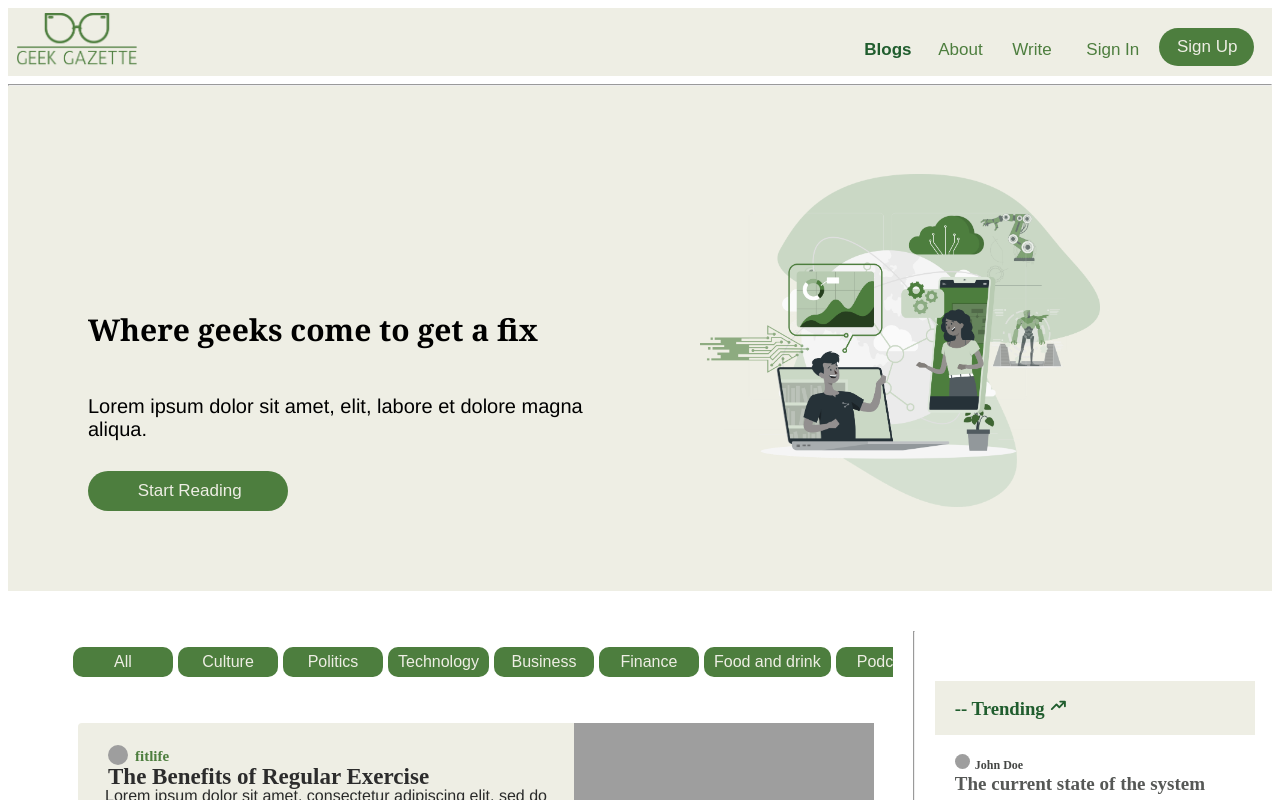
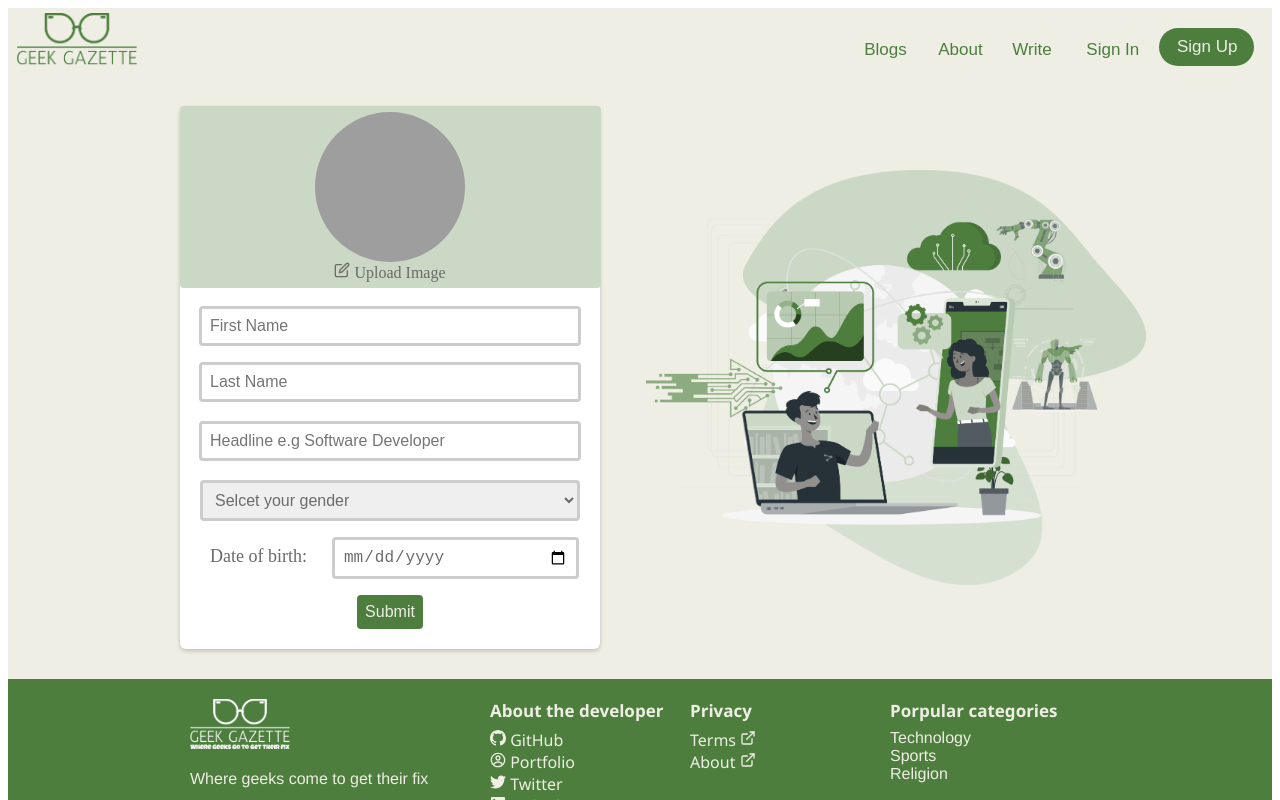
Before and after one commit to kiptanuiBoaz/geekgazette, a React (Vite) app: page /user/new-profile in a window 1280 px wide. Before the commit this address led to /. Shown: the top 800 px of the page. Built offline with nearby package versions, Linux system fonts and the light colour scheme; grey boxes are pictures that could not be loaded.

Commit message:
added profile page

```diff
--- a/src/App.tsx
+++ b/src/App.tsx
@@ -1,7 +1,7 @@
 import { Route, Routes, Navigate } from "react-router-dom";
 import { Layout } from "./Layout";
 import { HomePage, Navbar } from "./pages/index";
-import { FullBlogPage, EditBlog, NewBlogForm, LoginForm, SignUpForm, AuthHome } from './pages/index';
+import { FullBlogPage, EditBlog, NewBlogForm, LoginForm, SignUpForm, AuthHome ,UserProfileForm} from './pages';
 
 
 export const App = () => {
@@ -19,6 +19,8 @@ export const App = () => {
           <Route path="edit/:blogId" element={<EditBlog />} />
         </Route>
 
+        <Route path="user/new-profile" element={<UserProfileForm/>}/>
+
       </Route>
 
       <Route path="auth" element={<AuthHome />}>
--- a/src/components/blogs/Blog.tsx
+++ b/src/components/blogs/Blog.tsx
@@ -11,9 +11,10 @@ interface BlogProps {
     username: string;
     date: string;
     category: string;
+    blogId: string;
 }
 
-export const Blog = ({ content, title, image, avatar, username, date, category }: BlogProps) => {
+export const Blog = ({ content, title, image, avatar, username, date, category,blogId }: BlogProps) => {
     const [brightness, setBrightness] = useState<string>("brightness(100%)");
     const shortContent = content.substring(0, 100) + "...";
     const formattedDate = <TimeAgo timestamp={date} />
@@ -24,7 +25,7 @@ export const Blog = ({ content, title, image, avatar, username, date, category }
             onMouseEnter={() => setBrightness("brightness(50%)")}
             onMouseLeave={() => setBrightness("brightness(100%)")}
             className='blog'
-            onClick={() => { navigate("blog/MnwxMjA3fDB8MHxl") }}
+            onClick={() => { navigate(`blog/${blogId}`) }}
         >
             <div className='blog-left'>
                 <div className='blog-header'>
--- a/src/components/blogs/Read.tsx
+++ b/src/components/blogs/Read.tsx
@@ -16,7 +16,9 @@ export const Read = () => {
       "username": "fitlife",
       "date": "2023-02-21T13:45:46.937Z",
       "avatar": "https://images.unsplash.com/photo-1678462172400-74d993672630?ixlib=rb-4.0.3&ixid=MnwxMjA3fDB8MHxlZGl0b3JpYWwtZmVlZHwzfHx8ZW58MHx8fHw%3D&auto=format&fit=crop&w=400&q=60",
-      "category": "Technology"
+      "category": "Technology",
+      "blogId":"lwe23jl23njjbl4"
+
     },
     {
       "title": "The Importance of Sleep",
@@ -25,7 +27,8 @@ export const Read = () => {
       "username": "restwell",
       "date": "2023-02-21T13:45:46.937Z",
       "avatar": "https://images.unsplash.com/photo-1678462172400-74d993672630?ixlib=rb-4.0.3&ixid=MnwxMjA3fDB8MHxlZGl0b3JpYWwtZmVlZHwzfHx8ZW58MHx8fHw%3D&auto=format&fit=crop&w=400&q=60",
-      "category": "Health"
+      "category": "Health",
+      "blogId":"lwe23jl23hi7jbl4"
     },
     {
       "title": "Top 10 Tourist Attractions in Paris",
@@ -34,7 +37,8 @@ export const Read = () => {
       "username": "traveler",
       "date": "2023-02-21T13:45:46.937Z",
       "avatar": "https://images.unsplash.com/photo-1678462172400-74d993672630?ixlib=rb-4.0.3&ixid=MnwxMjA3fDB8MHxlZGl0b3JpYWwtZmVlZHwzfHx8ZW58MHx8fHw%3D&auto=format&fit=crop&w=400&q=60",
-      "category": "Travel"
+      "category": "Travel",
+      "blogId":"lwe298ul23njjbl4"
     },
     {
       content: "Lorem ipsum dolor sit amet, consectetur adipiscing elit. Sed auctor, lectus id ornare suscipit, velit velit viverra ante, nec dignissim justo metus id nibh. Praesent commodo nunc sit amet nisi interdum ultricies. Fusce commodo, libero eu pulvinar malesuada, tellus tortor suscipit metus, vel ornare purus justo quis elit. Suspendisse porttitor magna nec tortor mollis, eget commodo mauris interdum. In faucibus velit non dui malesuada aliquam. Praesent faucibus, tortor nec viverra commodo, lectus dolor euismod dolor, eu aliquam magna ipsum vitae nulla. Vivamus eu justo at quam vehicula placerat. Sed eget odio vitae velit auctor consequat. Suspendisse aliquam, justo non eleifend efficitur, nisl magna faucibus dolor, in tincidunt turpis arcu vel felis. Aliquam tincidunt justo euismod lacus consectetur, at cursus ante vehicula. Nunc rutrum dolor nec diam egestas, id lacinia odio tempor. Phasellus imperdiet lacinia lectus, vitae placerat eros lobortis sed. Sed vel tincidunt metus, a lacinia mauris.",
@@ -43,7 +47,8 @@ export const Read = () => {
       avatar: "https://images.unsplash.com/photo-1678462172400-74d993672630?ixlib=rb-4.0.3&ixid=MnwxMjA3fDB8MHxlZGl0b3JpYWwtZmVlZHwzfHx8ZW58MHx8fHw%3D&auto=format&fit=crop&w=400&q=60",
       username: "John Doe",
       "date": "2023-02-21T13:45:46.937Z",
-      category: "technology"
+      category: "technology",
+      "blogId":"lwe20jiu23njjbl4"
     },
     {
       content: "Lorem ipsum dolor sit amet, consectetur adipiscing elit. Sed auctor, lectus id ornare suscipit, velit velit viverra ante, nec dignissim justo metus id nibh. Praesent commodo nunc sit amet nisi interdum ultricies. Fusce commodo, libero eu pulvinar malesuada, tellus tortor suscipit metus, vel ornare purus justo quis elit. Suspendisse porttitor magna nec tortor mollis, eget commodo mauris interdum. In faucibus velit non dui malesuada aliquam. Praesent faucibus, tortor nec viverra commodo, lectus dolor euismod dolor, eu aliquam magna ipsum vitae nulla. Vivamus eu justo at quam vehicula placerat. Sed eget odio vitae velit auctor consequat. Suspendisse aliquam, justo non eleifend efficitur, nisl magna faucibus dolor, in tincidunt turpis arcu vel felis. Aliquam tincidunt justo euismod lacus consectetur, at cursus ante vehicula. Nunc rutrum dolor nec diam egestas, id lacinia odio tempor. Phasellus imperdiet lacinia lectus, vitae placerat eros lobortis sed. Sed vel tincidunt metus, a lacinia mauris.",
@@ -52,7 +57,8 @@ export const Read = () => {
       avatar: "https://images.unsplash.com/photo-1678462172400-74d993672630?ixlib=rb-4.0.3&ixid=MnwxMjA3fDB8MHxlZGl0b3JpYWwtZmVlZHwzfHx8ZW58MHx8fHw%3D&auto=format&fit=crop&w=400&q=60",
       username: "John Doe",
       "date": "2023-02-21T13:45:46.937Z",
-      category: "technology"
+      category: "technology",
+      "blogId":"lwe23jl239ngbl4"
     },
     {
       content: "Lorem ipsum dolor sit amet, consectetur adipiscing elit. Sed auctor, lectus id ornare suscipit, velit velit viverra ante, nec dignissim justo metus id nibh. Praesent commodo nunc sit amet nisi interdum ultricies. Fusce commodo, libero eu pulvinar malesuada, tellus tortor suscipit metus, vel ornare purus justo quis elit. Suspendisse porttitor magna nec tortor mollis, eget commodo mauris interdum. In faucibus velit non dui malesuada aliquam. Praesent faucibus, tortor nec viverra commodo, lectus dolor euismod dolor, eu aliquam magna ipsum vitae nulla. Vivamus eu justo at quam vehicula placerat. Sed eget odio vitae velit auctor consequat. Suspendisse aliquam, justo non eleifend efficitur, nisl magna faucibus dolor, in tincidunt turpis arcu vel felis. Aliquam tincidunt justo euismod lacus consectetur, at cursus ante vehicula. Nunc rutrum dolor nec diam egestas, id lacinia odio tempor. Phasellus imperdiet lacinia lectus, vitae placerat eros lobortis sed. Sed vel tincidunt metus, a lacinia mauris.",
@@ -61,16 +67,18 @@ export const Read = () => {
       avatar: "https://images.unsplash.com/photo-1678462172400-74d993672630?ixlib=rb-4.0.3&ixid=MnwxMjA3fDB8MHxlZGl0b3JpYWwtZmVlZHwzfHx8ZW58MHx8fHw%3D&auto=format&fit=crop&w=400&q=60",
       username: "John Doe",
       "date": "2023-02-21T13:45:46.937Z",
-      category: "technology"
+      category: "technology",
+      "blogId":"lwe23jl23njj0hl"
     },
     {
       content: "Lorem ipsum dolor sit amet, consectetur adipiscing elit. Sed auctor, lectus id ornare suscipit, velit velit viverra ante, nec dignissim justo metus id nibh. Praesent commodo nunc sit amet nisi interdum ultricies. Fusce commodo, libero eu pulvinar malesuada, tellus tortor suscipit metus, vel ornare purus justo quis elit. Suspendisse porttitor magna nec tortor mollis, eget commodo mauris interdum. In faucibus velit non dui malesuada aliquam. Praesent faucibus, tortor nec viverra commodo, lectus dolor euismod dolor, eu aliquam magna ipsum vitae nulla. Vivamus eu justo at quam vehicula placerat. Sed eget odio vitae velit auctor consequat. Suspendisse aliquam, justo non eleifend efficitur, nisl magna faucibus dolor, in tincidunt turpis arcu vel felis. Aliquam tincidunt justo euismod lacus consectetur, at cursus ante vehicula. Nunc rutrum dolor nec diam egestas, id lacinia odio tempor. Phasellus imperdiet lacinia lectus, vitae placerat eros lobortis sed. Sed vel tincidunt metus, a lacinia mauris.",
       title: "The current state of the system",
       image: "https://images.unsplash.com/photo-1678436749354-8dce394a3693?ixlib=rb-4.0.3&ixid=MnwxMjA3fDB8MHxwaG90by1wYWdlfHx8fGVufDB8fHx8&auto=format&fit=crop&w=869&q=80",
       avatar: "https://images.unsplash.com/photo-1678462172400-74d993672630?ixlib=rb-4.0.3&ixid=MnwxMjA3fDB8MHxlZGl0b3JpYWwtZmVlZHwzfHx8ZW58MHx8fHw%3D&auto=format&fit=crop&w=400&q=60",
-      username: "John Doe",
+      "username": "John Doe",
       "date": "2023-02-21T13:45:46.937Z",
-      category: "technology"
+      "category": "technology",
+      "blogId":"lwe23jl23n98guj4"
     },
   ]
   const trend = [
@@ -122,12 +130,12 @@ export const Read = () => {
 
             <div className='trending'>
               <h3 className='header-trending'>Trending <HiTrendingUp/></h3>
-              {trend.map(blog => <Trend {...blog} />)}
+              {blogs.map((blog,i) =>{ if( i<3) return<Trend {...blog} />})}
             </div>
 
             <div className='trending'>
               <h3 className='header-trending'>Latest<FiClock/></h3>
-              {trend.map(blog => <Trend {...blog} />)}
+              {blogs.map((blog,i) =>{ if( i<3) return<Trend {...blog} />})}
             </div>
 
       </div>
--- a/src/components/blogs/full-blog.scss
+++ b/src/components/blogs/full-blog.scss
@@ -1,6 +1,6 @@
 .blog-article {
   // background-color: var(--primary-backround);
-  padding: 0px 0px 30px 0px;
+  padding: 30px 0px 30px 0px;
   // margin-left: -10px;
 
 
--- a/src/components/homepage/Hero.tsx
+++ b/src/components/homepage/Hero.tsx
@@ -1,7 +1,7 @@
 import React, { useState } from 'react';
 import "./hero.scss";
 import { NavLink } from "react-router-dom";
-import blogImg from "../../assets/hero/blogIllustrator.png"
+import blogImg from "../../assets/hero/illustrator.png"
 
 export const Hero = () => {
   const [displayHero, setDisplayHero] = useState<boolean>(true);
--- a/src/pages/FullBlogPage.tsx
+++ b/src/pages/FullBlogPage.tsx
@@ -28,7 +28,8 @@ export const FullBlogPage = () => {
             "username": "fitlife",
             "date": "2023-04-21T13:45:46.937Z",
             "avatar": "https://images.unsplash.com/photo-1678462172400-74d993672630?ixlib=rb-4.0.3&ixid=MnwxMjA3fDB8MHxlZGl0b3JpYWwtZmVlZHwzfHx8ZW58MHx8fHw%3D&auto=format&fit=crop&w=400&q=60",
-            "category": "Technology"
+            "category": "Technology",
+            "blogId":"q43b94b4h4ui3b4b3"
         },
         {
             "title": "The Importance of Sleep",
@@ -37,7 +38,8 @@ export const FullBlogPage = () => {
             "username": "restwell",
             "date": "2022-12-21T13:45:46.937Z",
             "avatar": "https://images.unsplash.com/photo-1678462172400-74d993672630?ixlib=rb-4.0.3&ixid=MnwxMjA3fDB8MHxlZGl0b3JpYWwtZmVlZHwzfHx8ZW58MHx8fHw%3D&auto=format&fit=crop&w=400&q=60",
-            "category": "Health"
+            "category": "Health",
+            "blogId":"q43b94b4h4ui3b4b3"
         },
         {
             "title": "Top 10 Tourist Attractions in Paris",
@@ -46,7 +48,8 @@ export const FullBlogPage = () => {
             "username": "traveler",
             "date": "2022-08-21T13:45:46.937Z",
             "avatar": "https://images.unsplash.com/photo-1678462172400-74d993672630?ixlib=rb-4.0.3&ixid=MnwxMjA3fDB8MHxlZGl0b3JpYWwtZmVlZHwzfHx8ZW58MHx8fHw%3D&auto=format&fit=crop&w=400&q=60",
-            "category": "Travel"
+            "category": "Travel",
+            "blogId":"q43b94b4h4ui3b4b3"
         },
         {
             content: "Lorem ipsum dolor sit amet, consectetur adipiscing elit. Sed auctor, lectus id ornare suscipit, velit velit viverra ante, nec dignissim justo metus id nibh. Praesent commodo nunc sit amet nisi interdum ultricies. Fusce commodo, libero eu pulvinar malesuada, tellus tortor suscipit metus, vel ornare purus justo quis elit. Suspendisse porttitor magna nec tortor mollis, eget commodo mauris interdum. In faucibus velit non dui malesuada aliquam. Praesent faucibus, tortor nec viverra commodo, lectus dolor euismod dolor, eu aliquam magna ipsum vitae nulla. Vivamus eu justo at quam vehicula placerat. Sed eget odio vitae velit auctor consequat. Suspendisse aliquam, justo non eleifend efficitur, nisl magna faucibus dolor, in tincidunt turpis arcu vel felis. Aliquam tincidunt justo euismod lacus consectetur, at cursus ante vehicula. Nunc rutrum dolor nec diam egestas, id lacinia odio tempor. Phasellus imperdiet lacinia lectus, vitae placerat eros lobortis sed. Sed vel tincidunt metus, a lacinia mauris.",
@@ -55,7 +58,8 @@ export const FullBlogPage = () => {
             avatar: "https://images.unsplash.com/photo-1678462172400-74d993672630?ixlib=rb-4.0.3&ixid=MnwxMjA3fDB8MHxlZGl0b3JpYWwtZmVlZHwzfHx8ZW58MHx8fHw%3D&auto=format&fit=crop&w=400&q=60",
             username: "John Doe",
             "date": "2023-02-21T13:45:46.937Z",
-            category: "technology"
+            category: "technology",
+            "blogId":"q43b94b4h4ui3b4b3"
         },
     ]
 
--- a/src/pages/NewBlogForm.tsx
+++ b/src/pages/NewBlogForm.tsx
@@ -29,9 +29,9 @@ export const NewBlogForm: React.FC = () => {
     setImage(file);
   };
 
-  const onSubmit = () => {
+  // const onSubmit = () => {
 
-  }
+  // }
 
   const handleSubmit = (event: React.FormEvent<HTMLFormElement>) => {
     event.preventDefault();
@@ -44,7 +44,7 @@ export const NewBlogForm: React.FC = () => {
       formData.append('image', image);
     }
 
-    onSubmit(formData);
+    // onSubmit(formData);
 
     // clear form after submit
     setTitle('');
@@ -96,7 +96,7 @@ export const NewBlogForm: React.FC = () => {
         onChange={handleImageChange}
       />
       <br />
-      <button className='submit-button' type="submit">Submit</button>
+      <button onClick={()=>console.log(content)} className='submit-button' type="submit">Submit</button>
     </form>
   );
 };
--- a/src/pages/SignUpForm.tsx
+++ b/src/pages/SignUpForm.tsx
@@ -4,11 +4,13 @@ import "./sign-up-form.scss";
 import { Link } from "react-router-dom";
 import { ValidationMsgs, TogglePwdShow } from "../components";
 import { emailRegex, pwdRegex } from "../utils/REGEX";
+import { useNavigate } from "react-router-dom";
 
 
 
 
 export const SignUpForm = () => {
+  const navigate= useNavigate();
   const {
 
     AN_AT_SYMBOL_REGEX,
@@ -137,7 +139,7 @@ export const SignUpForm = () => {
           <TogglePwdShow passwordVisibility={passwordVisibility} />
         </div>
 
-        <button type="submit" className="login-button">Sign Up</button>
+        <button onClick={()=>navigate("/user/new-profile")} type="submit" className="login-button">Sign Up</button>
 
         {/* password validation */}
         {passwordFocus && !passwordValid && password !== "" &&
--- /dev/null
+++ b/src/pages/UserProfileForm.tsx
@@ -0,0 +1,54 @@
+import React from 'react';
+import "./user-profile-form.scss";
+import { FiEdit } from "react-icons/fi";
+import heroImage from "../assets/hero/illustrator.png";
+
+export const UserProfileForm = () => {
+    return (
+        <section className='profile-form-container'>
+            <form className='profile-form'>
+
+                <label htmlFor="file-upload" className='custom-file-upload'>
+                    <img className='file-upload-image' src="https://upload.wikimedia.org/wikipedia/commons/7/7c/Profile_avatar_placeholder_large.png?20150327203541" />
+                    <span className='prompt'> <FiEdit /> {' '}{" "}Upload Image </span>
+                </label>
+
+                <input
+                    id="file-upload"
+                    className='image-input'
+                    type="file"
+                    accept="image/*"
+
+                />
+                <br />
+
+                <input className='fname' type='text' placeholder="First Name" />
+                <input className='lname' type='text' placeholder="Last Name" />
+                <br />
+
+                <input className='headline' placeholder='Headline e.g Software Developer' />
+                <br />
+
+
+
+                <select className='gender-select' required>
+                    <option value="">Selcet your gender</option>
+                    <option value="male">Female</option>
+                    <option value="female">Male</option>
+                    <option value="">Rather not say</option>
+                </select>
+
+                <div className="dob-div">
+                    <label className='dob-label' htmlFor="dob" > Date of birth:</label>
+                    {/* <BsFillCalendar2PlusFill/> */}
+                    <input className='dob-input' id="dob" type='date' />
+
+                </div>
+
+                <button  className='submit-button' type="submit">Submit</button>
+            </form>
+
+            <img className='illustrator-img' src ={heroImage} alt="illustrator"/>
+        </section>
+    )
+}
--- a/src/pages/index.ts
+++ b/src/pages/index.ts
@@ -7,3 +7,4 @@ export {NewBlogForm} from "./NewBlogForm";
 export {AuthHome} from "./AuthHome";
 export {SignUpForm} from "./SignUpForm";
 export {LoginForm} from "./LoginForm";
+export {UserProfileForm} from "./UserProfileForm";
--- /dev/null
+++ b/src/pages/user-profile-form.scss
@@ -0,0 +1,94 @@
+@import "./new-blog-form.scss";
+
+.profile-form-container {
+  align-items: center;
+  display: flex;
+  justify-content: center;
+  align-items: center;
+  background-color: var(--primary-backround);
+  padding: 0 10%;
+  .profile-form {
+    @extend .blog-form;
+    border-radius: 6px;
+    width: 420px;
+    background-color: #fff;
+    display: flex;
+    justify-content: center;
+    align-items: center;
+    padding-bottom: 20px;
+     box-shadow: 0px 2px 4px rgba(0, 0, 0, 0.2);
+
+    .custom-file-upload {
+      display: flex;
+      justify-content: center;
+      align-items: center;
+      width: 397px;
+      flex-direction: column;
+      background-color: #cad8c5;
+
+&:hover{
+    background-color:#cad8c5 ;
+}
+      .file-upload-image {
+        width: 150px;
+        height: 150px;
+        border-radius: 50%;
+
+        &:hover {
+          filter: brightness(0.8);
+        }
+      }
+
+      .prompt {
+        text-align: center;
+      }
+    }
+
+    .fname {
+      @extend .title-input;
+      width: 360px;
+    }
+    .lname {
+      @extend .fname;
+    }
+    .headline {
+      @extend .fname;
+      margin-top: -15px;
+    }
+    .dob-div {
+      width: 380px;
+      color: var(--accent-backround);
+
+      .dob-label {
+        width: 150px;
+        margin-right: 10px;
+        font-size: 18px;
+        padding-left: 10px;
+        margin-right: 25px;
+      }
+      .dob-input {
+        color: var(--accent-backround);
+        @extend .category-select;
+        width: 225px;
+        margin-left: 20;
+
+      }
+    }
+
+    input[type="date"] {
+      visibility: none;
+    }
+    .gender-select {
+      @extend .category-select;
+      width: 380px;
+      margin-top: -15px;
+    }
+  }
+
+  .illustrator-img {
+    width: 500px;
+    @media only screen and (max-width: 950px) {
+      display: none;
+    }
+  }
+}
```
Also changed, not shown: src/assets/hero/illustrator.png (added).
